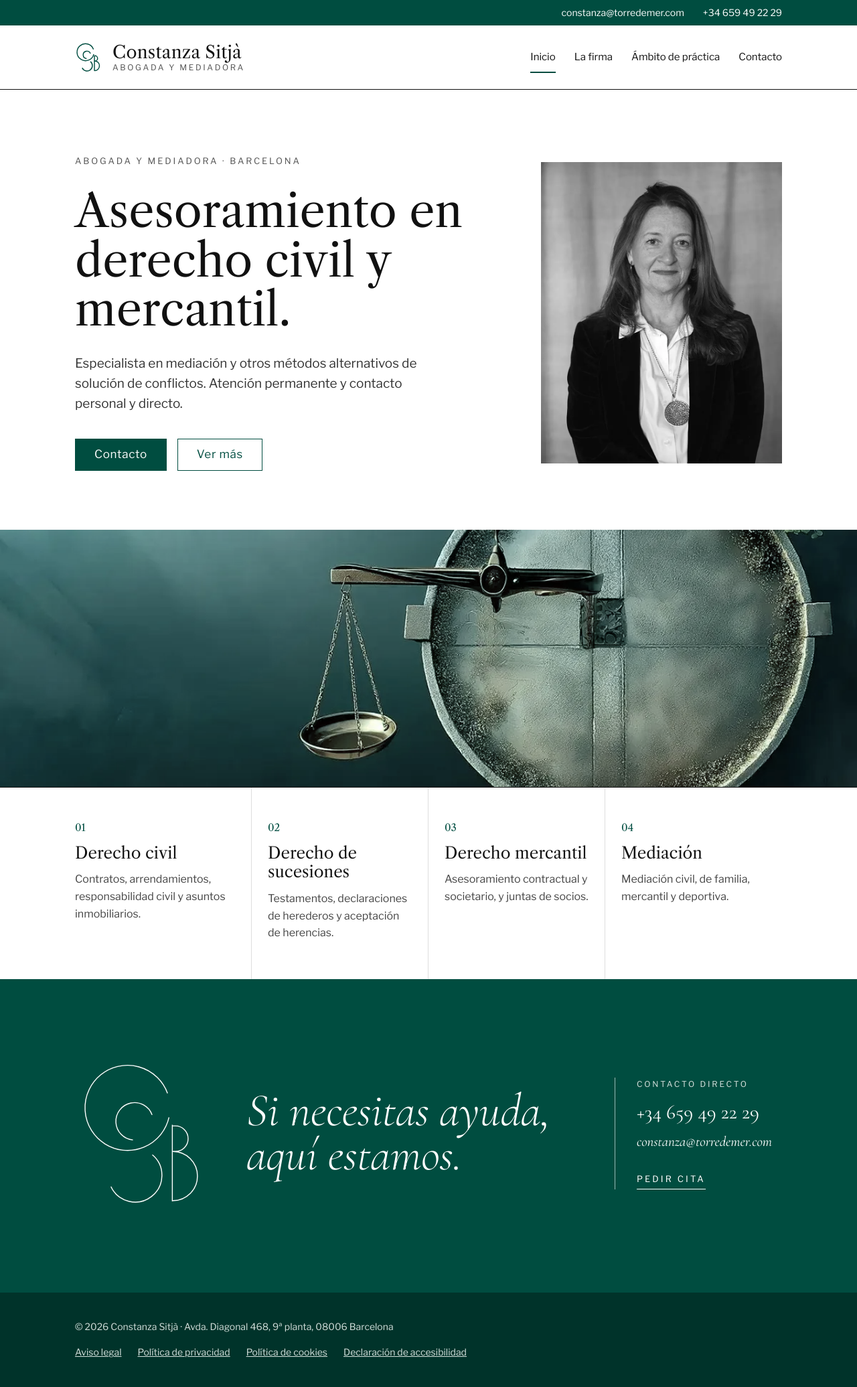
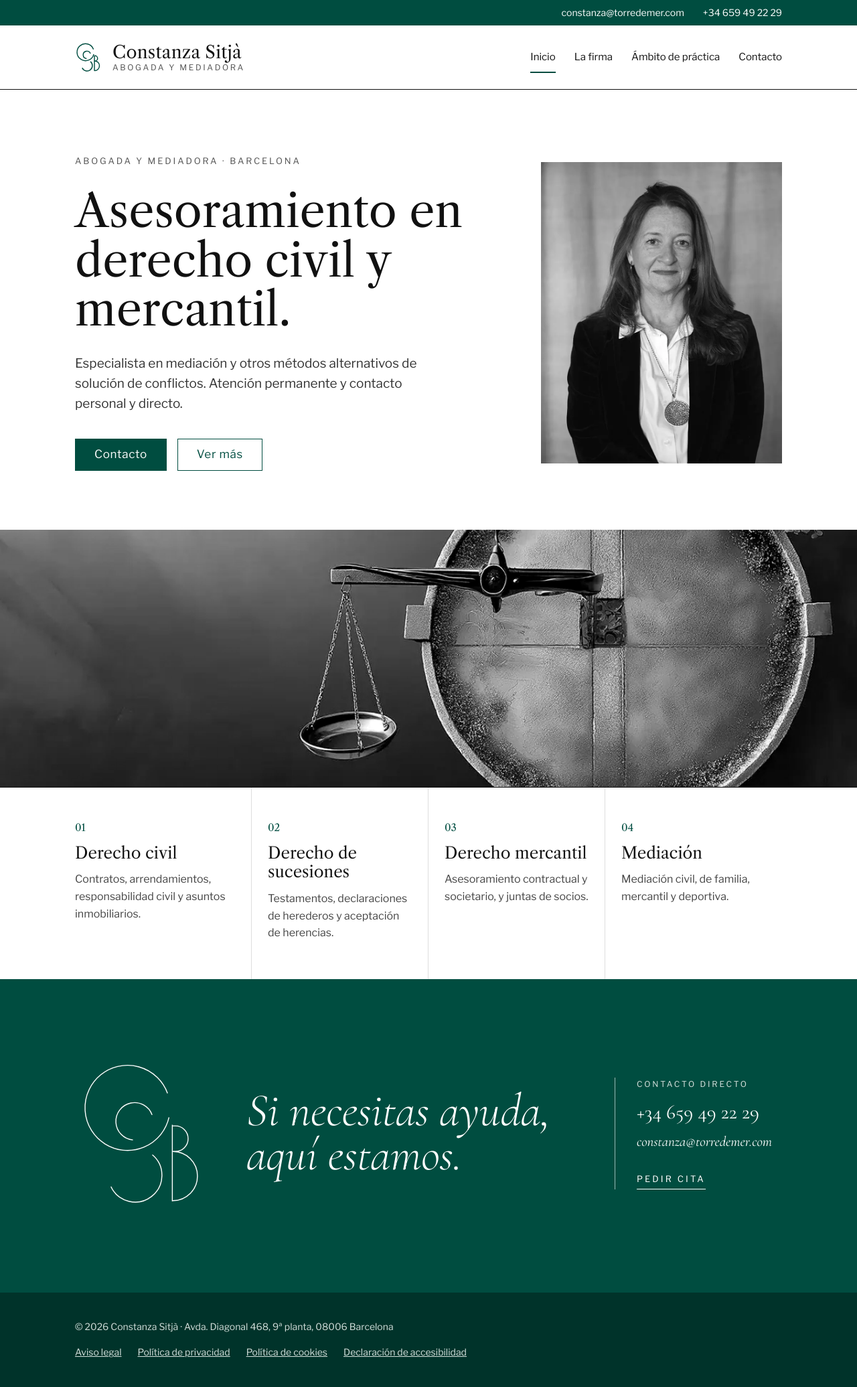
Before and after one commit to constanzasitjaabogada/website, a Jekyll site: the page built from index.html, in a window 1280 px wide. Shown: the whole page at 67% size. Built offline with Jekyll 4.4.1, drawn with Linux system fonts in a browser that asks for light colours.

Commit message:
Fotos de banda en blanco y negro, como el retrato
Co-Authored-By: Claude Opus 5.5 <noreply@anthropic.com>
Claude-Session: https://claude.ai/code/session_01VzFi1JvKP2KNUvey29o5pg

```diff
--- a/assets/css/main.css
+++ b/assets/css/main.css
@@ -68,8 +68,9 @@ p { margin: 0; }
 
 /* Fotos en banda */
 .banda { position: relative; background: var(--verde); }
-.banda::after { content: ""; position: absolute; inset: 0; background: var(--verde); mix-blend-mode: color; opacity: 0.25; pointer-events: none; }
-.banda .banda-foto { filter: saturate(0.75); }
+/* Fotos en blanco y negro, como el retrato. Para volver al velo verde:
+   .banda::after { content: ""; position: absolute; inset: 0; background: var(--verde); mix-blend-mode: color; opacity: 0.25; } */
+.banda .banda-foto { filter: grayscale(1) contrast(1.05); }
 .banda-foto { width: 100%; height: clamp(220px, 23vw, 440px); object-fit: cover; }
 .banda-foto--alta { height: clamp(240px, 30vw, 560px); }
 
```
